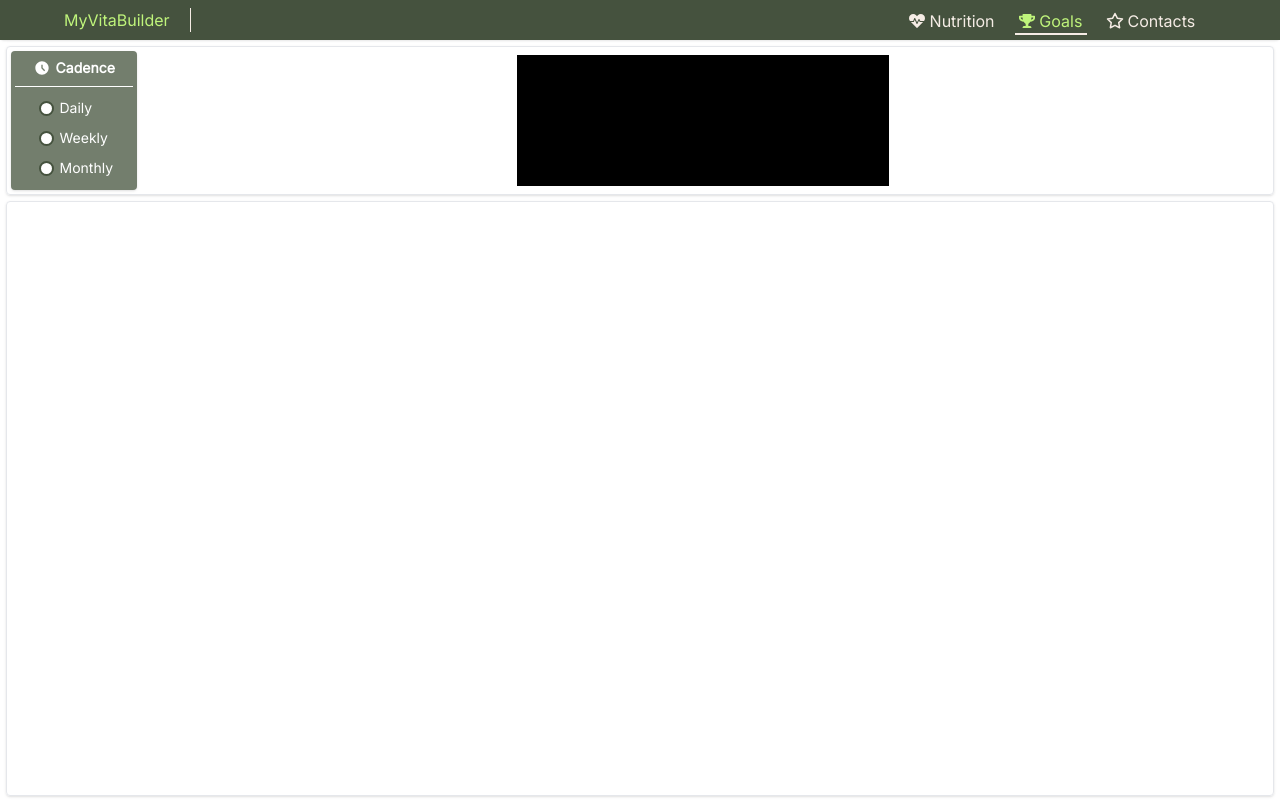
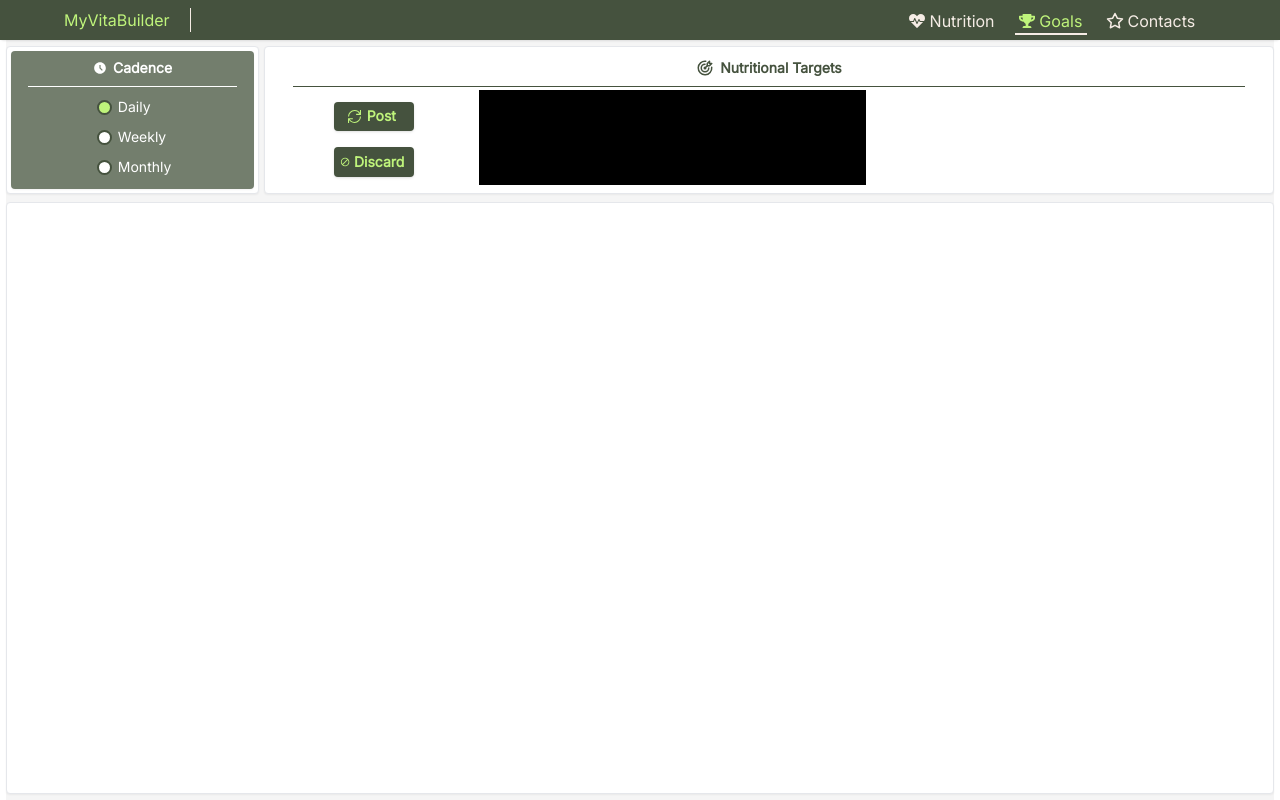
Before and after one commit to MarcoFz7/MyVitaBuilder, a Next.js app: page /goals in a window 1280 px wide. Built offline with nearby package versions, Linux system fonts and the light colour scheme.

Commit message:
#comments updating the goals page and adding the userGoals section

```diff
--- /dev/null
+++ b/app/components/goals/goals/userGoals.tsx
@@ -0,0 +1,78 @@
+import MainBtn from "../../buttons/mainBtn";
+
+import { GrUpdate } from "react-icons/gr";
+import { RiProhibited2Line } from "react-icons/ri";
+import { TbTargetArrow } from "react-icons/tb";
+
+/**
+ *
+ * @returns user goals component
+ */
+const UserGoals = () => {
+
+    const handleUpdateGoals = () => {
+
+    }
+
+    const handleCancelUpdateGoals = () => {
+
+    }
+
+    return (
+        <>
+        <div className="flex flex-col w-full h-full">
+            <div className="rounded w-full h-[12%] min-h-[35px] max-h-[35px]">
+                <div className="flex flex-row w-full h-full">
+                  <div className="flex w-full h-full justify-center items-center text-sm">
+                    <span className="flex items-center text-c-dark-green whitespace-nowrap overflow-hidden ">
+                        <TbTargetArrow className="text-c-dark-green inline-block mr-[0.375rem] h-[18px] w-[18px]" />
+                        <strong>Nutritional Targets</strong>
+                      </span>
+                  </div>
+                </div>
+                <div className="pl-0 ml-[2%] w-[96%] h-px bg-c-dark-green"></div>
+            </div>
+            <div className="flex flex-row w-full h-full gap-2 p-1">
+                <div className="flex flex-row items-center h-full w-1/5">
+                    <div className="flex flex-col w-full h-full items-center pt-1 text-sm">
+                        <div className="flex flex-col h-full w-1/2">
+                            <div className="flex w-full h-full rounded items-center justify-center p-2">
+                                <MainBtn
+                                    label="Post"
+                                    isDisabled={false}
+                                    title="Add Post!"
+                                    disabledTitle=""
+                                    shadow={true}
+                                    isRequestProcessing={false}
+                                    icon={<GrUpdate className="mr-[0.35rem] mt-px w-[13px] h-[13px]" />}
+                                    onClick={handleUpdateGoals}
+                                />
+                            </div>
+                            <div
+                            className={`flex w-full h-full rounded justify-center items-center p-2 ${
+                                true ? " " : ""
+                            }`}
+                            >
+                                <MainBtn
+                                    label="Discard"
+                                    isDisabled={false}
+                                    title="Discard Post!"
+                                    disabledTitle="Disabled. Post has no content."
+                                    shadow={true}
+                                    isRequestProcessing={false}
+                                    icon={<RiProhibited2Line className="mr-[0.25rem] w-4 h-4" />}
+                                    onClick={handleCancelUpdateGoals}
+                                />
+                            </div>
+                        </div>
+                    </div>
+                </div>
+                <div className="h-full w-2/5 bg-black"></div>
+                <div className="h-full w-2/5"></div>
+            </div>
+        </div>
+        </>
+    );
+};
+
+export default UserGoals;
--- a/app/goals/page.tsx
+++ b/app/goals/page.tsx
@@ -5,11 +5,13 @@ import { MdAccessTimeFilled } from "react-icons/md";
 import { Inter } from "next/font/google";
 import { useState } from "react";
 
+import UserGoals from "../components/goals/goals/userGoals";
+
 const inter = Inter({ weight: "400", style: "normal", subsets: ["latin"] });
 
 const Page = () => {
   const [isDailySelected, setIsDailySelected] =
-    useState<boolean>(false);
+    useState<boolean>(true);
   const [isWeeklySelected, setIsWeeklySelected] =
   useState<boolean>(false);
   const [isMonthlySelected, setIsMonthlySelected] =
@@ -37,20 +39,21 @@ const Page = () => {
   };
 
   return (
-    <div className={`${inter.className} min-h-[635px] h-screen max-h-screen w-[99%] min-w-min-width absolute left-[0.5%] top-0 pt-[2.85rem] pb-[0.25rem] z-[-1]`}>
-      <div className="flex flex-col w-full h-full gap-[0.375rem]">
-        <div className="flex flex-row h-1/5 w-full p-1 border border border-grey-100 shadow rounded">
-          <div className="w-[10%] min-w-fit h-full bg-c-sidebar-dark-green rounded shadow flex flex-col">
+    <div className={`${inter.className} bg-c-global-bg-color min-h-[635px] h-screen max-h-screen w-[99%] min-w-min-width absolute left-[0.5%] top-0 pt-[2.85rem] pb-[0.35rem] z-[-1]`}>
+      <div className="flex flex-col w-full h-full gap-[0.5rem]">
+        <div className="flex flex-row h-1/5 w-full gap-[0.35rem]">
+          <div className="w-[20%] min-w-fit h-full p-1 bg-white border border-grey-100 shadow-sm rounded">
+            <div className="flex flex-col w-full h-full bg-c-sidebar-dark-green rounded shadow-sm">
               <div className="rounded w-full h-[12%] min-h-[35px] max-h-[35px]">
                 <div className="flex flex-row w-full h-full">
                   <div className="flex w-full h-full justify-center items-center text-sm">
                     <span className="flex items-center text-white whitespace-nowrap overflow-hidden ">
-                    <MdAccessTimeFilled className="text-white inline-block mr-[0.375rem] h-4 w-4" />
+                      <MdAccessTimeFilled className="text-white inline-block mr-[0.375rem] h-[14px] w-[14px]" />
                       <strong>Cadence</strong>
                     </span>
                   </div>
                 </div>
-              <div className="pl-0 ml-[4%] w-[92%] sm:ml-[3%] sm:w-[94%] h-px bg-white"></div>
+                <div className="pl-0 ml-[8%] w-[84%] sm:ml-[7%] sm:w-[86%] h-px bg-white"></div>
               </div>
               <div className="flex items-center text-white justify-center flex-grow">
                 <div className="flex flex-col gap-[10px] ml-1">
@@ -105,13 +108,12 @@ const Page = () => {
                 </div>
               </div>
             </div>
-          <div className="flex flex-row w-[90%] h-full p-2 pt-1 pb-1">
-            <div className="h-full w-1/3 bg-red"></div>
-            <div className="h-full w-1/3 bg-black"></div>
-            <div className="h-full w-1/3 bg-red"></div>
+          </div>
+          <div className="flex flex-row w-[80%] h-full p-2 pt-1 pb-1 bg-white border border-grey-100 shadow-sm rounded">
+            <UserGoals/>
           </div>
         </div>
-        <div className="h-4/5 w-full border border border-grey-100 shadow rounded"></div>
+        <div className="h-4/5 bg-white w-full border border border-grey-100 shadow-sm rounded"></div>
       </div>
     </div>
   );
```
Lines whose indentation alone changed are shown as unchanged.
